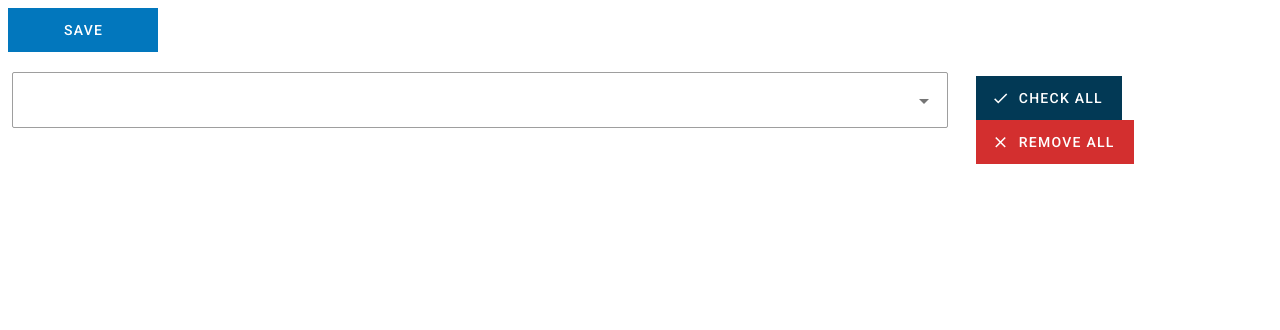
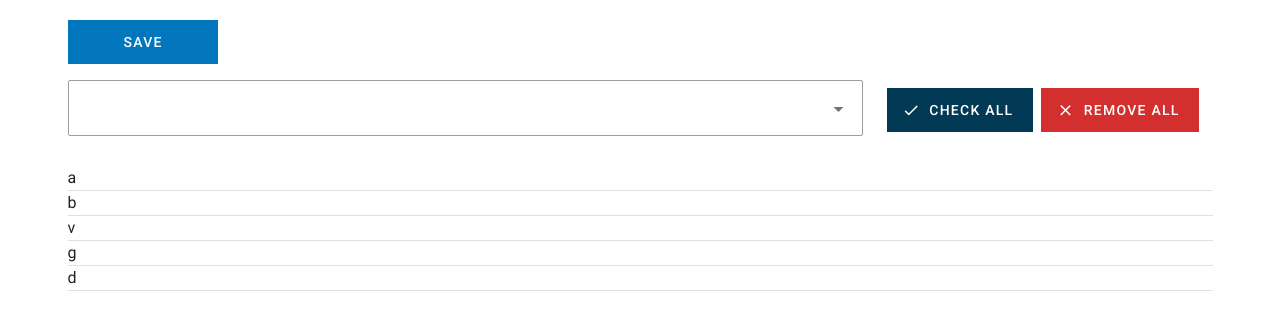
Before and after one commit to Nyagolova/Vue-App-Bookmakers, a Vue app: page / in a window 1280 px wide. Shown: the top 330 px of the page. Built offline with nearby package versions, Linux system fonts and the light colour scheme.

Commit message:
Fix page layout and style

```diff
--- a/src/App.vue
+++ b/src/App.vue
@@ -1,28 +1,48 @@
 <template>
   <v-app>
+    <v-container>
 
+      <v-row no-gutters>
+        <v-col>
+          <v-card elevation="0">
             <v-btn
               class="ma-2 white--text"
               color="light-blue darken-3"
               width=150
-      tile
-      depressed
-      large
+              tile depressed  large
             >
               Save
             </v-btn>
+          </v-card>
+        </v-col>
+      </v-row>
 
-    <v-layout row ma-0 pa-0>
+      <v-row no-gutters>
+        <v-col cols="1" style="max-width: 100%;" class="flex-grow-1 flex-shrink-0">
+          <v-card elevation="0" >
+            <bookmakers-dropdown></bookmakers-dropdown>
+          </v-card>
+        </v-col>
 
-      <v-flex md9>
-        <bookmakers-dropdown></bookmakers-dropdown>
-      </v-flex>
+        <v-col style="min-width: 350px;" class="flex-grow-0 flex-shrink-1">
+          <v-card elevation="0">
+            <operational-buttons></operational-buttons>
+          </v-card>
+        </v-col>
+      </v-row>
 
-      <v-flex md3>
-        <operational-buttons></operational-buttons>
-      </v-flex>
-    </v-layout>
+      <v-row no-gutters>
+        <v-col>
+          <v-card class="pa-2" elevation="0" >
+            <template v-for="(item, index) in this.mydata">
+              {{item}}
+              <v-divider :key="index"></v-divider>
+            </template>
+          </v-card>
+        </v-col>
+      </v-row>
 
+    </v-container>
   </v-app>
 </template>
 
@@ -41,7 +61,7 @@ export default {
 
   data () {
     return {
-
+      mydata: ['a','b','v','g','d']
     }
   }
 };
--- a/src/components/BookmakersDropdown.vue
+++ b/src/components/BookmakersDropdown.vue
@@ -1,5 +1,5 @@
 <template>
-    <v-container >
+    <v-container ma-0 pa-2>
         <v-select
 
             :items="filteredBookmakers"
@@ -116,4 +116,12 @@ export default {
 .v-text-field--outlined, .v-text-field--solo {
     border-radius: 2px !important;
 }
+
+.v-input__slot {
+    margin-bottom: 0 !important;
+}
+
+.v-text-field.v-text-field--enclosed .v-text-field__details {
+    margin-bottom: 0 !important;
+}
 </style>
```
Lines whose indentation alone changed are shown as unchanged.
